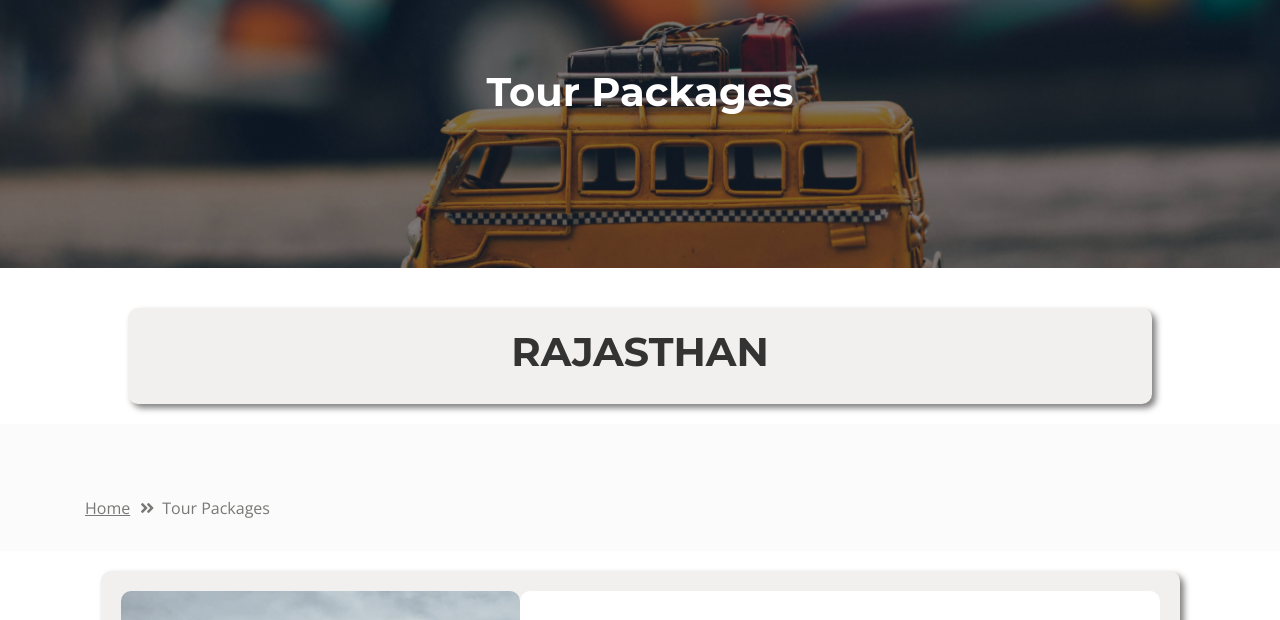
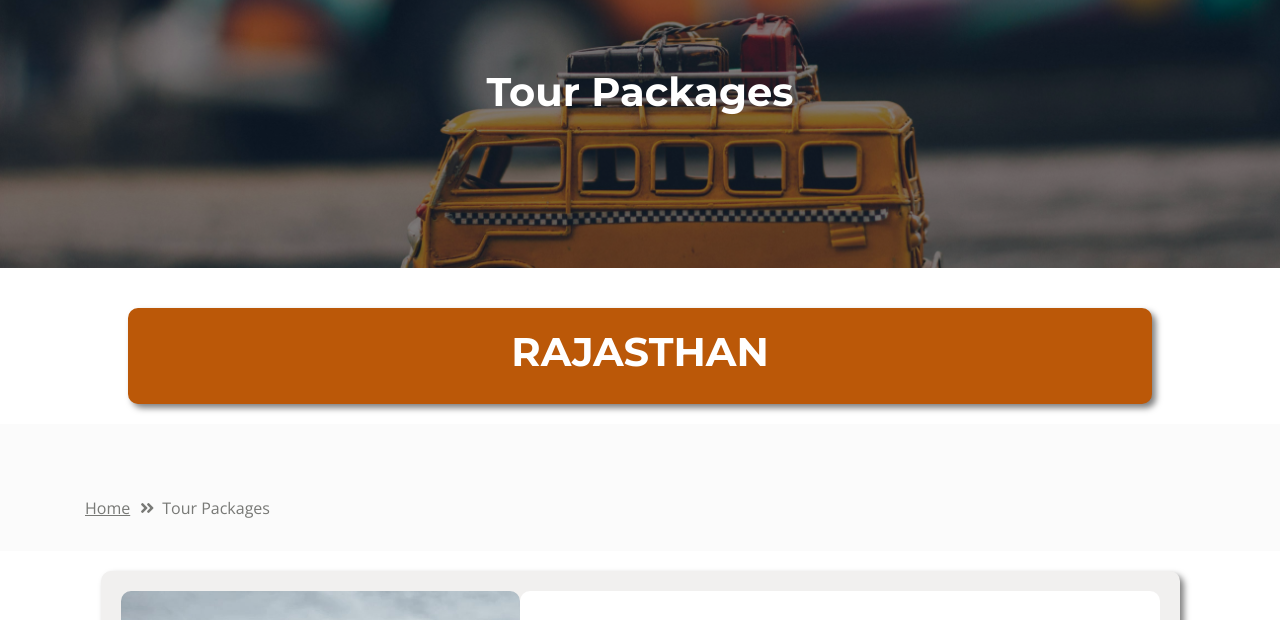
Before and after one commit to SKELETONOP/VirasatIndiaTour, a plain HTML site: page tour-packages.html in a window 1280 px wide. Shown: the part 108-728 px from the top of the page. Drawn offline with nearby package versions, Linux system fonts and the light colour scheme.

Commit message:
updated tour package

```diff
--- a/tour-packages.html
+++ b/tour-packages.html
@@ -287,11 +287,11 @@
     padding: 20px;
     font-size: 2rem;
     font-weight: bold;
-    color: #333;
+    color: white;
     text-transform: uppercase;
     margin-top: 20px;
     margin-bottom: 20px;
-    background-color: #F1F0EF;
+    background-color: #bb5808;
     border-radius: 10px;
     box-shadow: 4px 4px 6px rgba(0, 0, 0, 0.5);
     width: 80%;
@@ -300,7 +300,7 @@
 .heading-T h1{
     font-size: 2.5rem;
     font-weight: bold;
-    color: #333;
+    color: #fff;
     text-transform: uppercase;
 }
 
```
